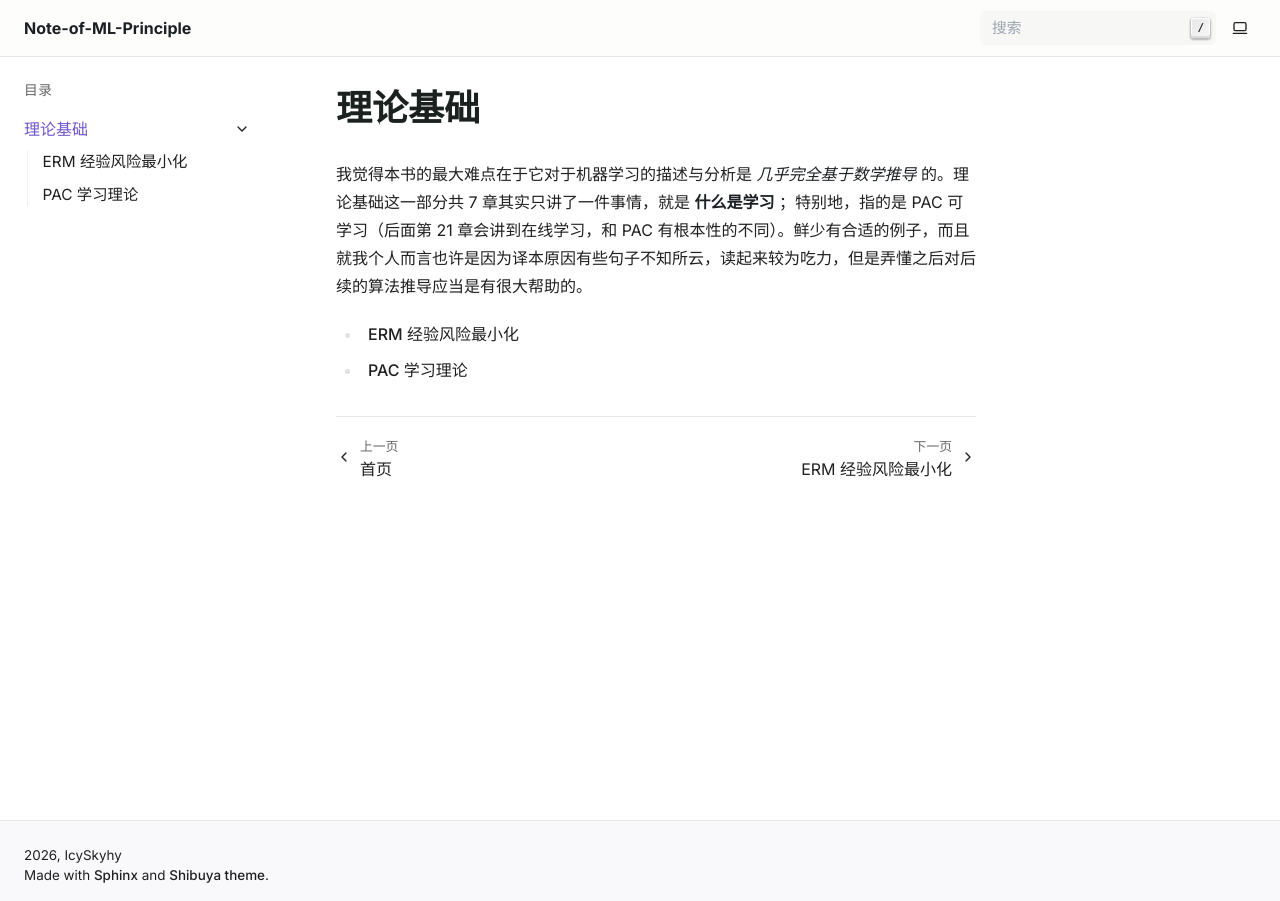
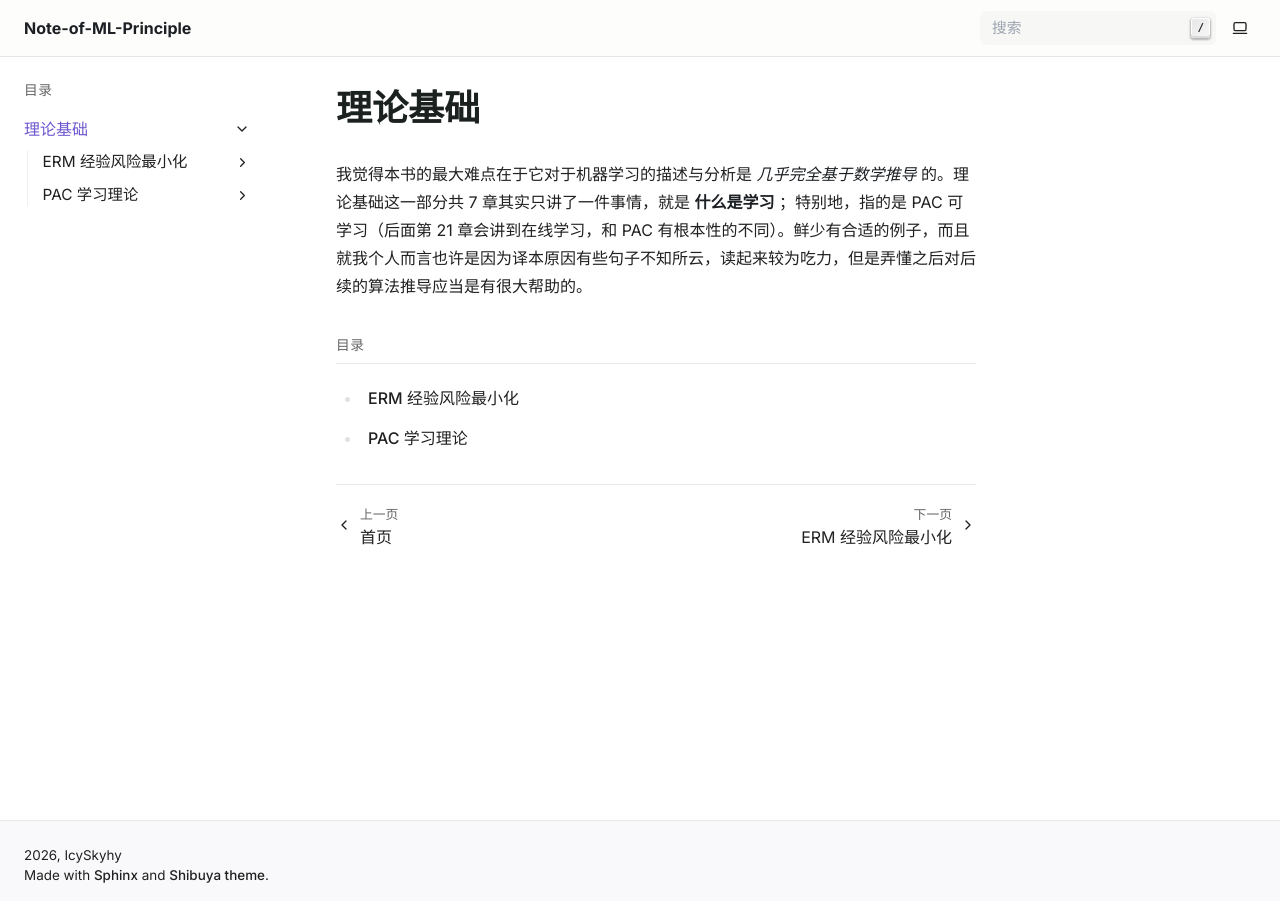
Before and after one commit to IcySkyhy/Note-of-ML-Principle, a Sphinx documentation site: the page built from source/TheoreticalBasis/index.rst, in a window 1280 px wide. Built offline with Sphinx 7.4.7, drawn with Linux system fonts in a browser that asks for light colours; pages that are not in the unit, such as notebooks, are missing from menus.

Commit message:
Fix#02@20260131: Fix Ununiform content format

```diff
--- a/source/TheoreticalBasis/ERM/index.rst
+++ b/source/TheoreticalBasis/ERM/index.rst
@@ -1,2 +1,7 @@
 ERM 经验风险最小化
 ====================
+
+
+.. toctree::
+   :maxdepth: 2
+   :caption: 目录
--- a/source/TheoreticalBasis/PACLearning/index.rst
+++ b/source/TheoreticalBasis/PACLearning/index.rst
@@ -1,2 +1,7 @@
 PAC 学习理论
 ================
+
+
+.. toctree::
+   :maxdepth: 2
+   :caption: 目录
--- a/source/TheoreticalBasis/index.rst
+++ b/source/TheoreticalBasis/index.rst
@@ -5,6 +5,7 @@
 
 .. toctree::
    :maxdepth: 2
+   :caption: 目录
 
    ERM/index
    PACLearning/index
```
